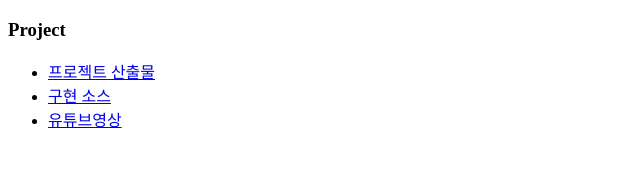
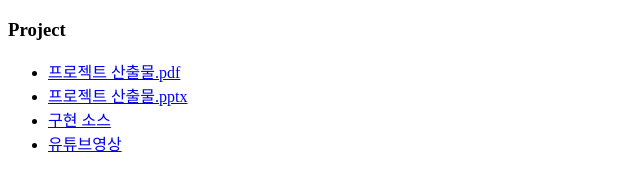
Before and after one commit to yangjiwook/yangjiwook.github.io, a plain HTML site: page index.html in a window 1280 px wide. Shown: the whole page, without its empty margins (0-640 px from the left). Drawn offline with Linux system fonts and the light colour scheme.

Commit message:
추가수정5

```diff
--- a/index.html
+++ b/index.html
@@ -9,7 +9,8 @@
 <body>
     <h3>Project</h3>
     <ul>
-        <li><a href="/output/프로젝트산출물1012.pdf" target="_blank">프로젝트 산출물</a></li>
+        <li><a href="/output/프로젝트산출물1012.pdf" target="_blank">프로젝트 산출물.pdf</a></li>
+        <li><a href="/output/프로젝트산출물1012.pptx" target="_blank">프로젝트 산출물.pptx</a></li>
         <li><a href="https://github.com/yangjiwook/hanmadang.git" target="_blank">구현 소스</a></li>
         <!-- 유튜브에 업로드 후 링크 -->
         <li><a href="https://www.youtube.com/watch?v=cJsE96_Bm20&feature=youtu.be" target="_blank">유튜브영상</a></li>
```
Also changed, not shown: 1 other file.
